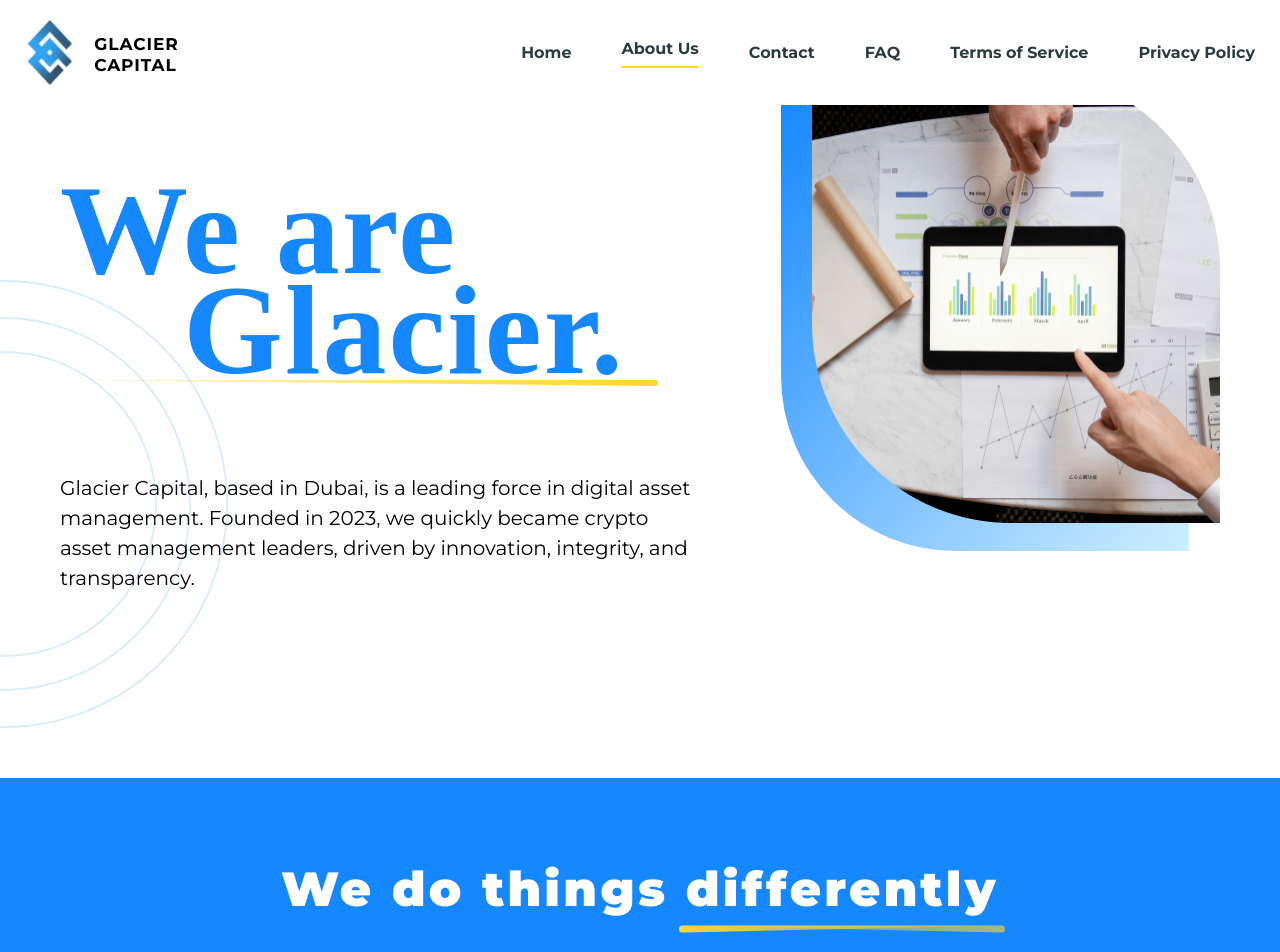
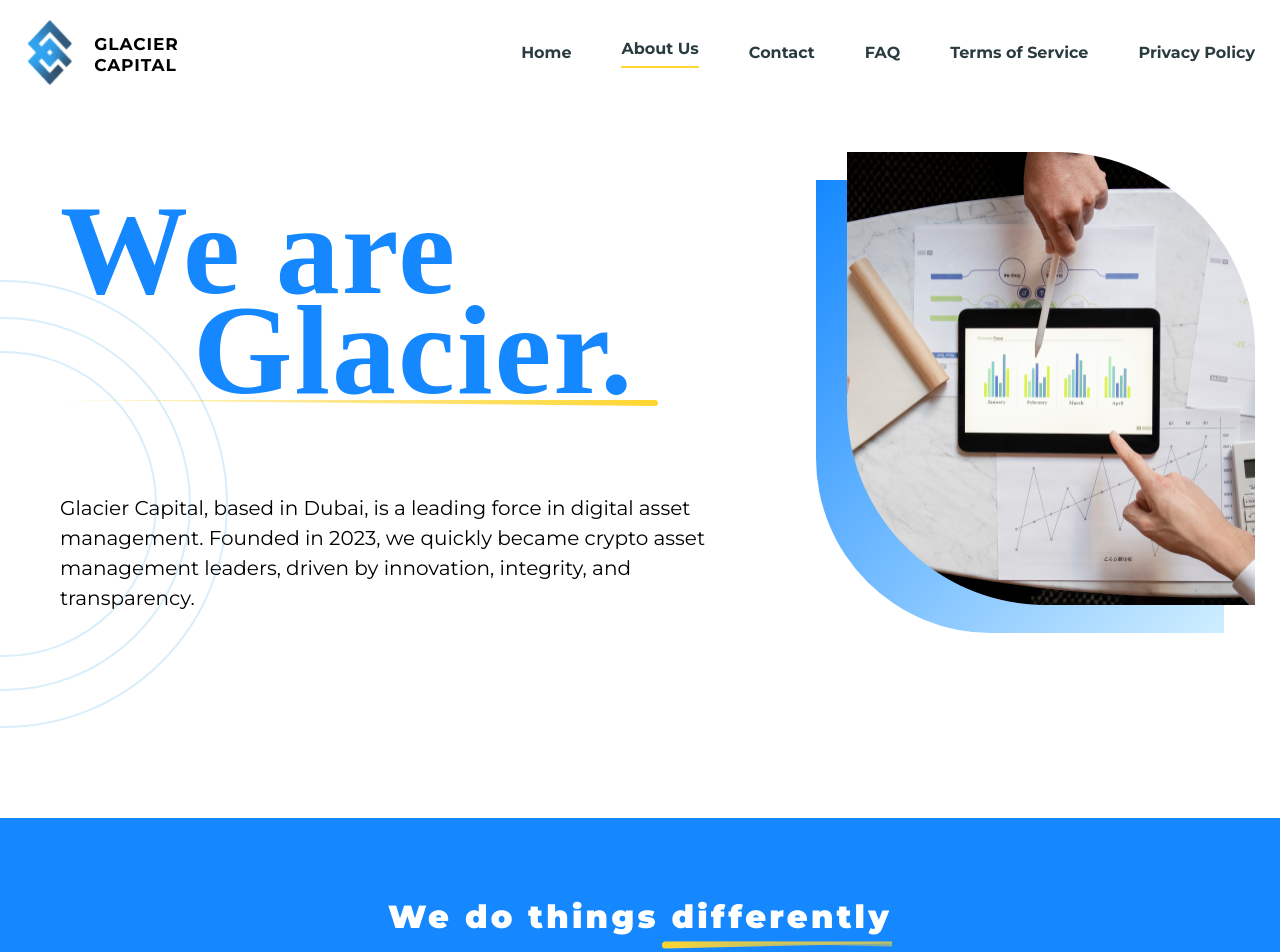
Before and after one commit to Mhamad-Raad/Glacier, a Next.js app: page /about in a window 1280 px wide. Shown: the top 952 px of the page. Built offline with nearby package versions, Linux system fonts and the light colour scheme.

Commit message:
fix design buggs

```diff
--- a/Components/about/AboutUsSection/AboutUs.js
+++ b/Components/about/AboutUsSection/AboutUs.js
@@ -4,17 +4,12 @@ import Underline from '@/assets/about/Underline';
 
 const AboutUs = () => {
   return (
-    <section className="lg:mt-[185px] xl:px-[111px] md:px-[60px] xl:py-[90px] py-[75px] flex flex-col bg-[#1588ff] md:mt-[125px] sm:mt-[80px] sm:px-[40px]">
-      <div className="flex flex-col justify-center items-center">
-        <h2 className="xl:text-[60px] md:text-[48px] text-center font-extrabold text-white md:tracking-[3.2px] sm:text-[24px] sm:tracking-[1.2px]">
-          We do things{' '}
-          <span className="relative xl:text-[60px] md:text-[48px] text-center font-extrabold text-white md:tracking-[3.2px] sm:text-[24px] sm:tracking-[1.2px]">
-            differently
-            <div className="xl:ml-[63%] ml-[60%]">
-              <Underline className="md:ml-[-33px] sm:ml-[-8px]" />
-            </div>
-          </span>
+    <section className="lg:mt-[185px] xl:px-[111px] md:px-[60px] xl:py-[90px] py-[75px] flex flex-col items-center bg-[#1588ff] md:mt-[125px] sm:mt-[80px] sm:px-[20px]">
+      <div className='flex flex-col items-end justify-center'>
+        <h2 className="xl:text-[60px] md:text-[32px] text-center font-extrabold text-white md:tracking-[3.2px] sm:text-[18px] sm:tracking-[1.2px] flex">
+          We do things differently
         </h2>
+          <Underline className="xl:w-[360px] md:w-[230px] sm:w-[120px]"/>
       </div>
       <AboutList />
     </section>
--- a/Components/about/HeroSection.js
+++ b/Components/about/HeroSection.js
@@ -5,7 +5,7 @@ import TitleUnderline from '@/assets/about/TitleUnderline';
 
 const HeroSection = () => {
   return (
-    <section className="xl:px-[111px] md:px-[60px] sm:pl-[24px] sm:pr-[10px] mt-[180px] relative flex items-center justify-between ">
+    <section className="xl:px-[111px] md:px-[60px] sm:pl-[24px] md:pr-[25px] sm:pr-[10px] mt-[180px] relative flex md:flex-row sm:flex-col items-center justify-between sm:gap-[75px]">
       <div className="absolute xl:left-[-260px] lg:left-[-220px] md:top-[100px] md:left-[-140px] sm:top-[30px] sm:left-[-105px]">
         <div className="rounded-full xl:w-[574px] xl:h-[574px] lg:w-[448px] lg:h-[448px] border-2 border-[#42a9e433] flex justify-center items-center md:w-[304px] md:h-[304px] sm:w-[178px] sm:h-[178px]">
           <div className="rounded-full xl:w-[479px] xl:h-[479px] lg:w-[374px] lg:h-[374px] border-2 border-[#42a9e433] flex justify-center items-center md:w-[254px] md:h-[254px] sm:w-[148px] sm:h-[148px]">
@@ -13,7 +13,7 @@ const HeroSection = () => {
           </div>
         </div>
       </div>
-      <div className="flex flex-col md:w-[55%] sm:w-[205px]">
+      <div className="flex flex-col sm:align-center md:w-[55%] sm:w-[205px]">
         <div className="w-full">
           <h1 className="text-[#1588ff] xl:text-[200px] lg:text-[128px] font-extrabold lg:tracking-[2px] lg:leading-[100px] text-left md:text-[96px] md:tracking-[1px] xl:leading-[160px] md:leading-[70px] sm:text-[32px] sm:tracking-[1.6px] sm:leading-[30px]">
             We are
@@ -23,12 +23,12 @@ const HeroSection = () => {
           </h1>
           <TitleUnderline className="lg:ml-[-10px] xl:ml-[290px] md:ml-[-60px] sm:ml-[-45px]" />
         </div>
-        <p className="lg:mt-[87px] xl:text-[28px] lg:text-[20px] md:text-[14px] md:mt-[40px] sm:mt-[16px] sm:text-[10px]">
+        <p className="lg:mt-[87px] xl:text-[28px] lg:text-[20px] md:text-[14px] md:mt-[40px] sm:mt-[16px] sm:text-[10px] sm:text-center md:text-left">
           Glacier Capital, based in Dubai, is a leading force in digital asset management. Founded in 2023, we quickly
           became crypto asset management leaders, driven by innovation, integrity, and transparency.
         </p>
       </div>
-      <div className="xl:w-[524px] xl:h-[600px] lg:w-[408px] lg:h-[453px] relative bg-gradient-to-br from-[#1588ff] to-[#cfeeff] md:rounded-tr-[175px] md:rounded-bl-[175px] md:mr-[31px] md:h-[400px] md:w-[350px] sm:w-[150px] sm:h-[160px] sm:rounded-tr-[60px] sm:rounded-bl-[60px] sm:mr-[20px] lg:mt-[-125px] xl:mt-[-250px]">
+      <div className="xl:w-[524px] xl:h-[600px] lg:w-[408px] lg:h-[453px] relative bg-gradient-to-br from-[#1588ff] to-[#cfeeff] md:rounded-tr-[175px] md:rounded-bl-[175px] md:mr-[31px] md:h-[400px] md:w-[350px] sm:w-[150px] sm:h-[160px] sm:rounded-tr-[60px] sm:rounded-bl-[60px] sm:mr-[20px]">
         <Image
           src={Hero}
           className="absolute md:w-full md:h-full md:rounded-tr-[175px] md:rounded-bl-[175px] md:bottom-[28px] md:left-[31px] sm:w-[150px] sm:h-[160px] sm:rounded-tr-[60px] sm:rounded-bl-[60px] sm:left-[20px] sm:bottom-[18px]"
```
